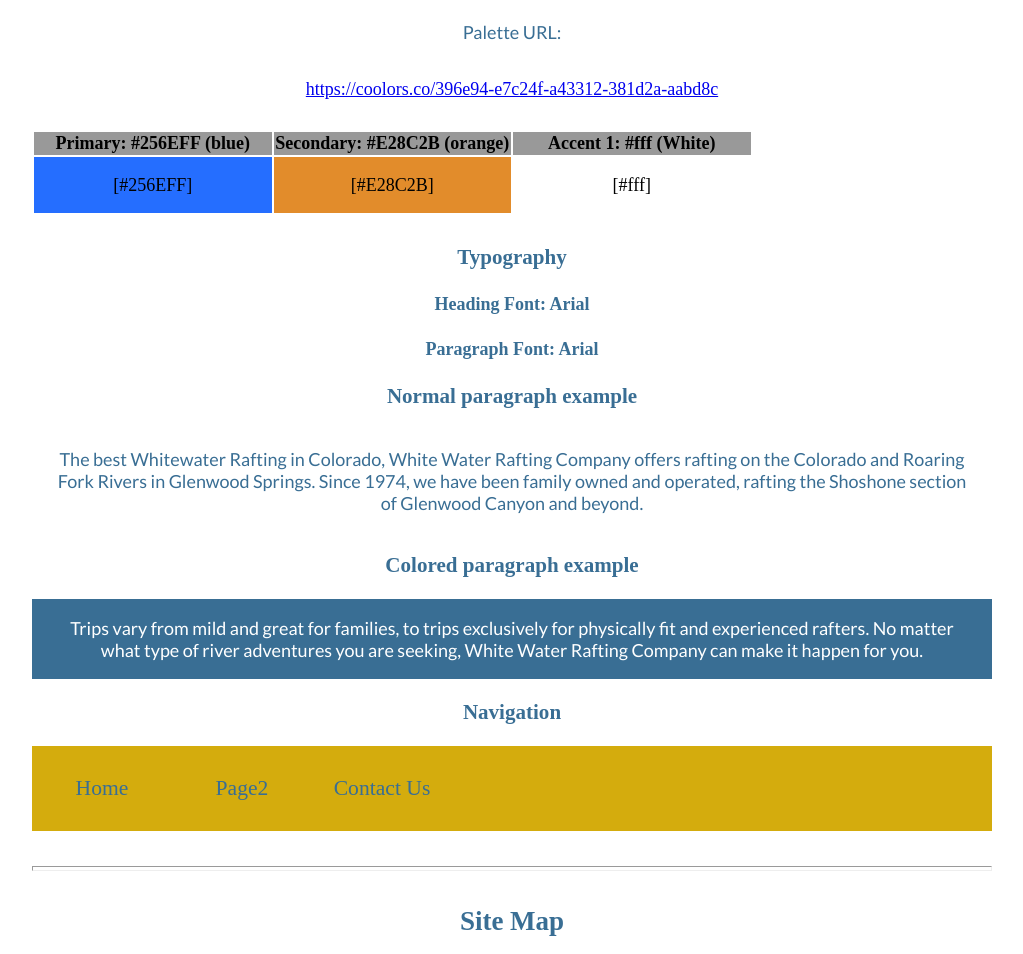
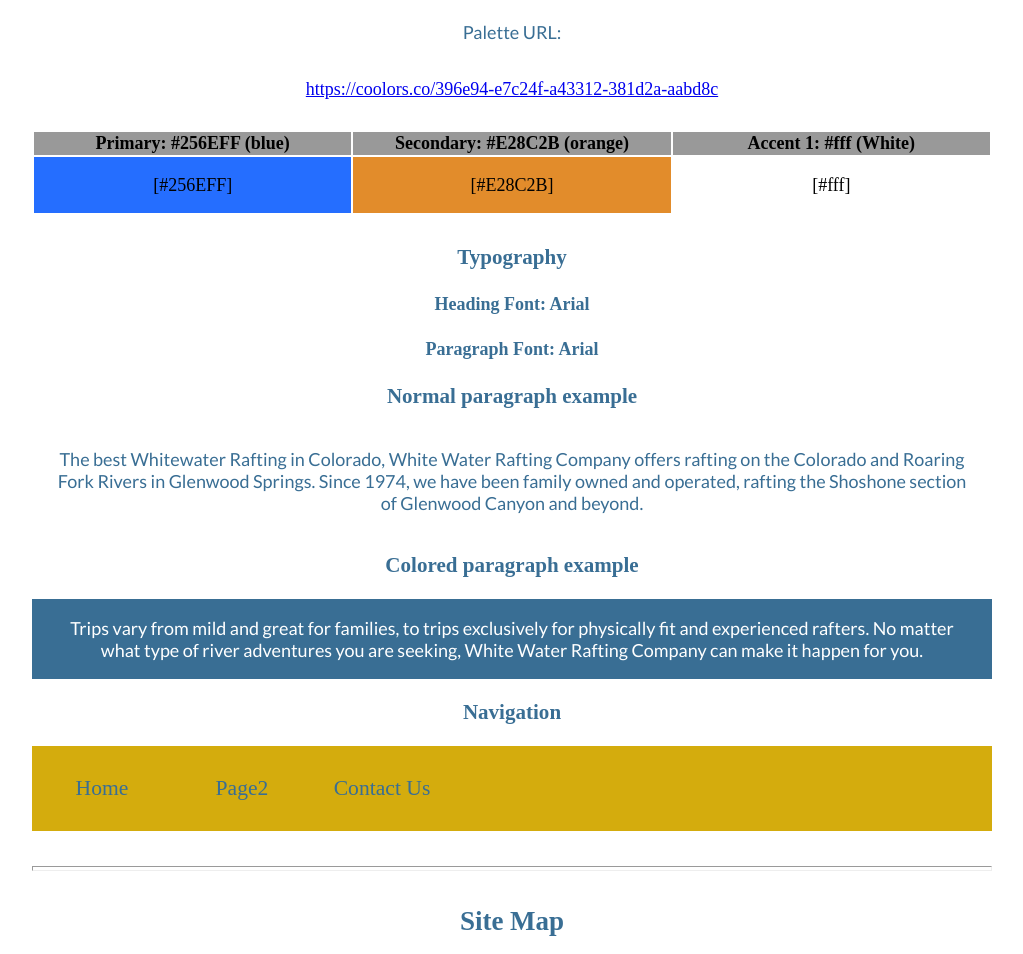
Before and after one commit to rafapeartree-barracuda/wdd130, a plain HTML site: page Projects/wdd130/wwr/site-plan-rafting.html in a window 1280 px wide. Shown: the part 1173-2127 px from the top of the page, without its empty margins (128-1151 px from the left). Drawn offline with Linux system fonts and the light colour scheme; a web font is replaced by a local one.

Commit message:
Update site-plan-rafting.html

```diff
--- a/Projects/wdd130/wwr/site-plan-rafting.html
+++ b/Projects/wdd130/wwr/site-plan-rafting.html
@@ -57,7 +57,6 @@
                 <td class="primary">[#256EFF]</td>
                 <td class="secondary">[#E28C2B]</td>
                 <td class="accent1">[#fff]</td>
-                <td class="accent2"></td>
             </tr>
         </table>
 
```
